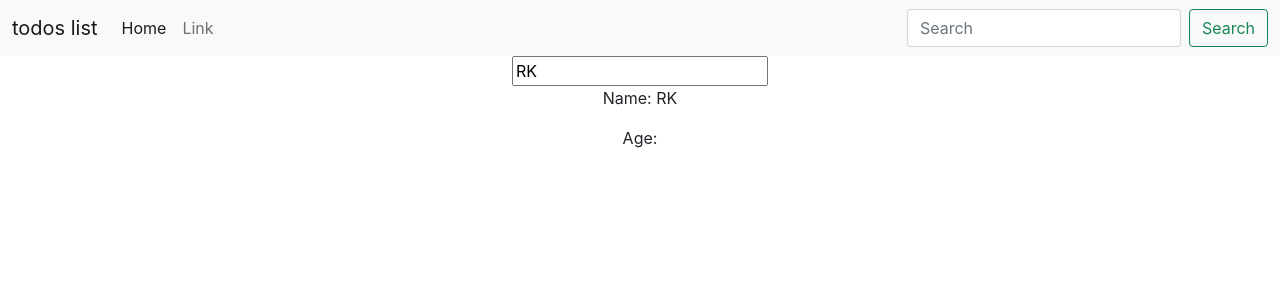
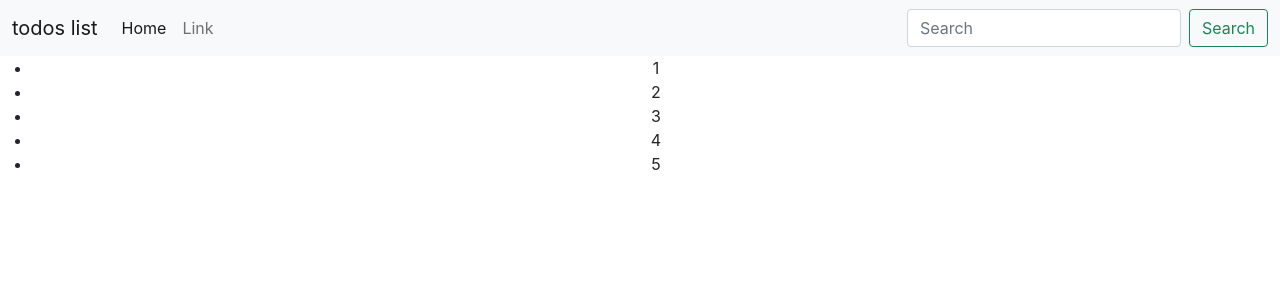
Before and after one commit to roshankyada/react-traning, a React (Create React App) app: page / in a window 1280 px wide. Shown: the top 300 px of the page. Built offline with nearby package versions, Linux system fonts and the light colour scheme.

Commit message:
list & key

```diff
--- a/src/component/Footer.js
+++ b/src/component/Footer.js
@@ -1,21 +1,19 @@
-import React, { useState } from 'react';
+import React from 'react'
 
 export default function Footer() {
-    const [state, setState] = useState({
-        name: 'RK',
-        age: ''
-    });
+    const numbers = [1, 2, 3, 4, 5];
 
-    function handleNameChange(event) {
-        const newName = event.target.value;
-        setState(prevState => ({ ...prevState, name: newName }));
-    }
+    const updatedNums = numbers.map((number, index) =>
+        <li key={index}>
+            {number}
+        </li>
+    );
+
 
     return (
-        <div>
-            <input type="text" value={state.name} onChange={handleNameChange} />
-            <p>Name: {state.name}</p>
-            <p>Age: {state.age}</p>
+        <div><ul>
+            {updatedNums}
+        </ul>
         </div>
-    );
+    )
 }
```
